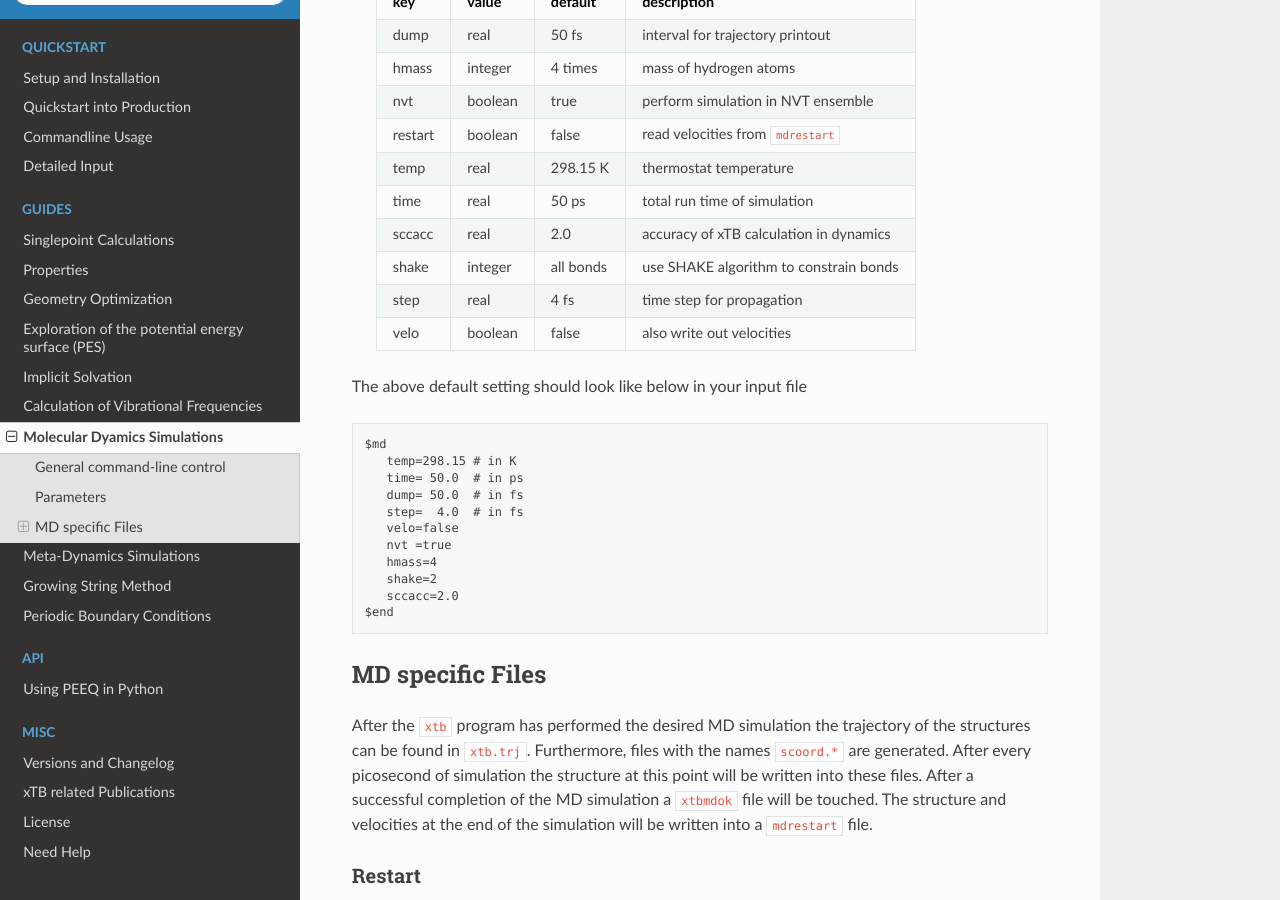
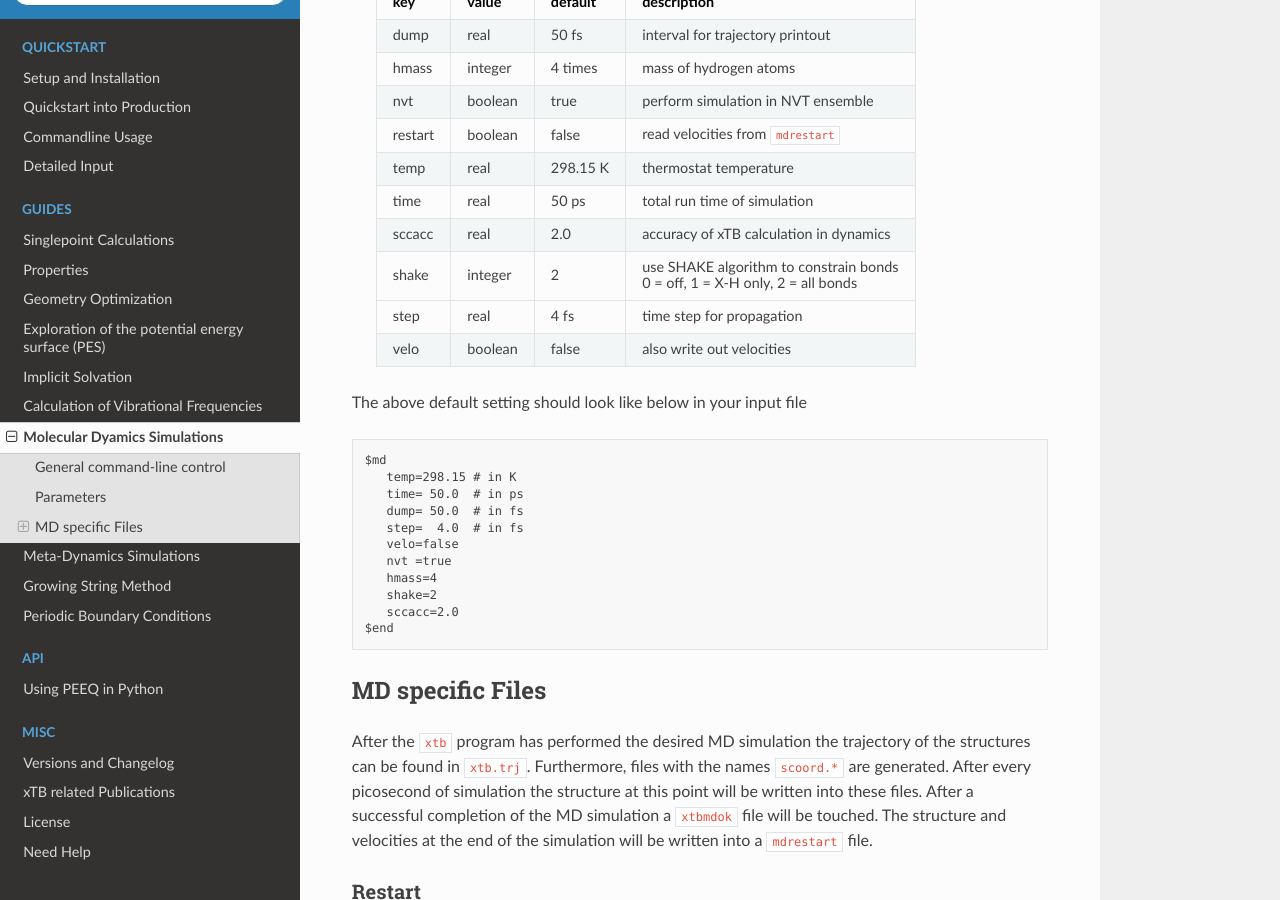
Before and after one commit to grimme-lab/xtb_docs, a Sphinx documentation site: the page built from source/md.rst, in a window 1280 px wide and 900 px high, scrolled down 1010 px. Built offline with Sphinx 7.4.7 and the Read the Docs theme 2.0.0, drawn with Linux system fonts in a browser that asks for light colours.

Commit message:
Update md.rst

```diff
--- a/source/md.rst
+++ b/source/md.rst
@@ -57,7 +57,9 @@ in the xcontrol/input file has to be modified.
   +---------+---------+-----------+-----------------------------------------+
   | sccacc  | real    | 2.0       | accuracy of xTB calculation in dynamics |
   +---------+---------+-----------+-----------------------------------------+
-  | shake   | integer | all bonds | use SHAKE algorithm to constrain bonds  |
+  | shake   | integer | 2         | use SHAKE algorithm to constrain bonds  |
+  +         +         +           +                                         +
+  |         |         |           | 0 = off, 1 = X-H only, 2 = all bonds    |
   +---------+---------+-----------+-----------------------------------------+
   | step    | real    | 4 fs      | time step for propagation               |
   +---------+---------+-----------+-----------------------------------------+
```
